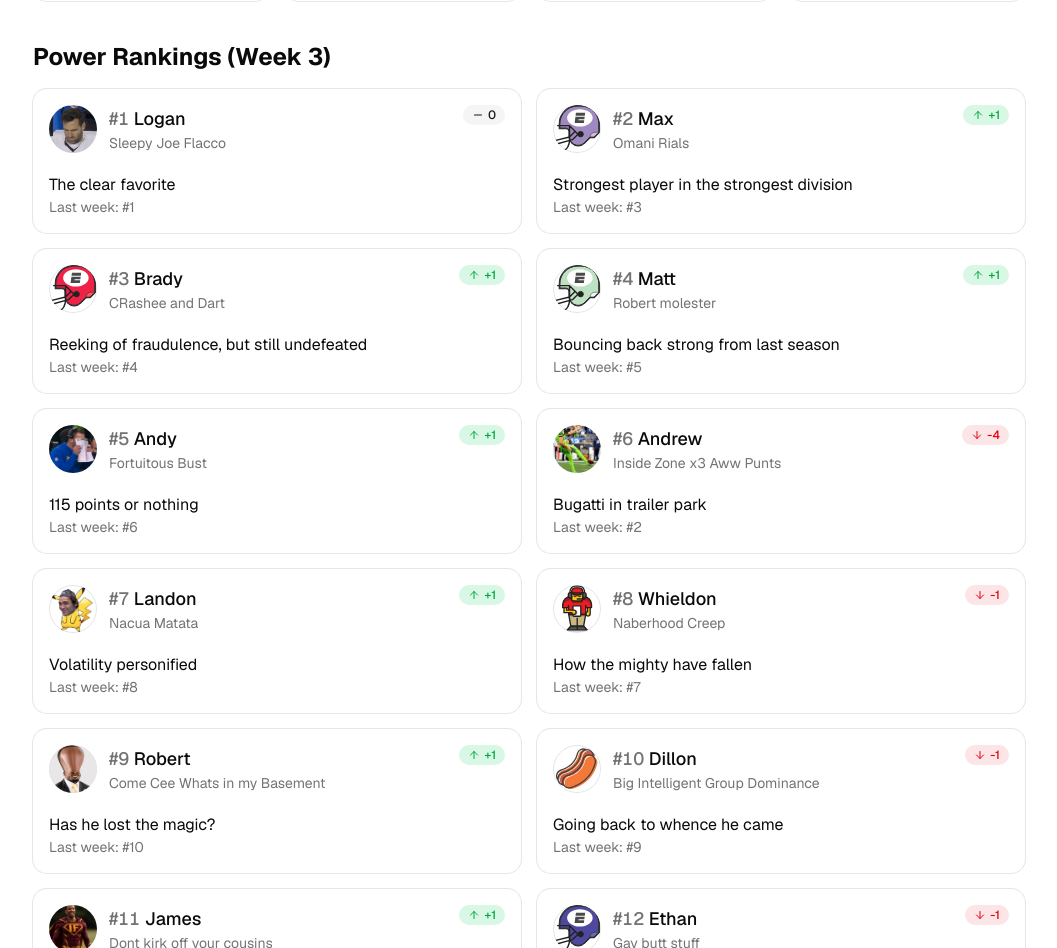
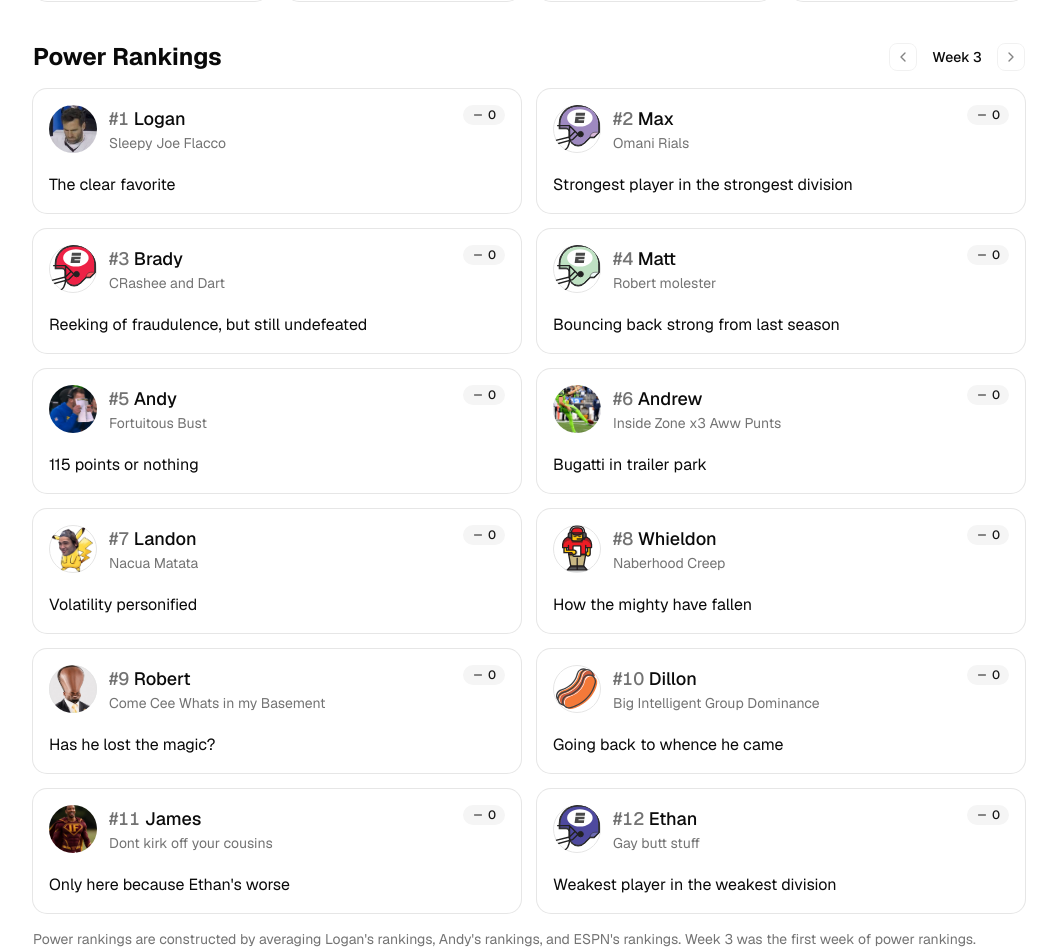
Before and after one commit to LoganMiller5505/fantasy-nextjs-website, a Next.js app: page / in a window 1280 px wide. Shown: the part 522-1470 px from the top of the page, without its empty margins (111-1168 px from the left). Built offline with nearby package versions, Linux system fonts and the light colour scheme.

Commit message:
Update power rank backend logic to enable history

```diff
--- a/app/_components/power_rank.tsx
+++ b/app/_components/power_rank.tsx
@@ -2,8 +2,7 @@ import { ArrowUp, ArrowDown, Minus } from "lucide-react";
 import { Avatar, AvatarFallback, AvatarImage } from "@/components/ui/avatar";
 import { Badge } from "@/components/ui/badge";
 import { Card, CardAction, CardContent, CardDescription, CardHeader, CardTitle } from "@/components/ui/card";
-
-type PowerRankInfo = { name: string; alias: string; newRank: number; oldRank?: number; logoPath: string; description: string }
+import type { PowerRankInfo } from "@/lib/power-rankings";
 
 function RankChange({ newRank, oldRank }: { newRank: number; oldRank?: number }) {
     const delta = oldRank == null ? 0 : oldRank - newRank;
--- /dev/null
+++ b/app/_components/power_rankings.tsx
@@ -0,0 +1,62 @@
+'use client'
+
+import Link from "next/link"
+import { useSearchParams } from "next/navigation"
+import { ChevronLeft, ChevronRight } from "lucide-react"
+import { Button } from "@/components/ui/button"
+import { getRankings, type PowerRankingWeek } from "@/lib/power-rankings"
+import { PowerRank } from "./power_rank"
+
+type Props = { weeks: PowerRankingWeek[] }
+
+// Reads the selected week from ?week=N, falling back to the latest week
+export function PowerRankingsFromUrl({ weeks }: Props) {
+  const week = useSearchParams().get("week")
+  return <PowerRankingsView weeks={weeks} week={week} />
+}
+
+export function PowerRankingsView({ weeks, week }: Props & { week?: string | null }) {
+  const found = weeks.findIndex((w) => String(w.week) === week)
+  const index = found === -1 ? weeks.length - 1 : found
+  const selected = weeks[index]
+  const prev = weeks[index - 1]
+  const next = weeks[index + 1]
+
+  return (
+    <section className="space-y-4">
+      <div className="flex flex-wrap items-center justify-between gap-2">
+        <h2>Power Rankings</h2>
+        <div className="flex items-center gap-2">
+          <WeekButton week={prev?.week} label="Previous week"><ChevronLeft /></WeekButton>
+          <span className="w-16 text-center text-sm font-medium tabular-nums" aria-live="polite">
+            Week {selected.week}
+          </span>
+          <WeekButton week={next?.week} label="Next week"><ChevronRight /></WeekButton>
+        </div>
+      </div>
+      <div className="grid gap-4 sm:grid-cols-2">
+        {getRankings(weeks, selected.week).map((team) => <PowerRank key={team.name} {...team} />)}
+      </div>
+      <p className="text-sm text-muted-foreground">
+        Power rankings are constructed by averaging Logan&apos;s rankings, Andy&apos;s rankings, and ESPN&apos;s rankings. Week 3 was the first week of power rankings.
+      </p>
+    </section>
+  )
+}
+
+function WeekButton({ week, label, children }: { week?: number, label: string, children: React.ReactNode }) {
+  if (week == null) {
+    return <Button variant="outline" size="icon-sm" aria-label={label} disabled>{children}</Button>
+  }
+  return (
+    <Button
+      variant="outline"
+      size="icon-sm"
+      aria-label={label}
+      nativeButton={false}
+      render={<Link href={`?week=${week}`} replace scroll={false} />}
+    >
+      {children}
+    </Button>
+  )
+}
--- a/app/page.tsx
+++ b/app/page.tsx
@@ -1,25 +1,12 @@
 import { sql } from '@/lib/db'
 import { Video } from './_components/vimeo_video'
 // import { Bio } from './_components/bio'
-import { PowerRank } from './_components/power_rank'
+import { Suspense } from 'react'
+import { POWER_RANKINGS } from '@/lib/power-rankings'
+import { PowerRankingsFromUrl, PowerRankingsView } from './_components/power_rankings'
 import Link from "next/link";
 import { ChartColumn, ChartLine, Flame, NotebookPen } from "lucide-react";
 import { Card, CardDescription, CardHeader, CardTitle } from "@/components/ui/card";
-
-const powerRankings = [
-  { name: "Whieldon", alias: "Naberhood Creep",               newRank: 8,   oldRank: 7, logoPath: "/logos/Whieldon.svg", description: "How the mighty have fallen" },
-  { name: "Robert", alias: "Come Cee Whats in my Basement",   newRank: 9,   oldRank: 10, logoPath: "/logos/Robert.jpg", description: "Has he lost the magic?" },
-  { name: "Andy", alias: "Fortuitous Bust",                   newRank: 5,   oldRank: 6, logoPath: "/logos/Andy.jpg", description: "115 points or nothing" },
-  { name: "Logan", alias: "Sleepy Joe Flacco",                newRank: 1,   oldRank: 1, logoPath: "/logos/Logan.jpg", description: "The clear favorite" },
-  { name: "Max", alias: "Omani Rials",                        newRank: 2,   oldRank: 3, logoPath: "/logos/Max.svg", description: "Strongest player in the strongest division" },
-  { name: "Ethan", alias: "Gay butt stuff",                   newRank: 12,  oldRank: 11, logoPath: "/logos/Ethan.svg", description: "Weakest player in the weakest division" },
-  { name: "James", alias: "Dont kirk off your cousins",       newRank: 11,  oldRank: 12, logoPath: "/logos/James.jpg", description: "Only here because Ethan's worse" },
-  { name: "Matt", alias: "Robert molester",                   newRank: 4,   oldRank: 5, logoPath: "/logos/Matt.svg", description: "Bouncing back strong from last season" },
-  { name: "Dillon", alias: "Big Intelligent Group Dominance", newRank: 10,  oldRank: 9, logoPath: "/logos/Dillon.svg", description: "Going back to whence he came" },
-  { name: "Landon", alias: "Nacua Matata",                    newRank: 7,   oldRank: 8, logoPath: "/logos/Landon.png", description: "Volatility personified" },
-  { name: "Brady", alias: "CRashee and Dart",                 newRank: 3,   oldRank: 4, logoPath: "/logos/Brady.svg", description: "Reeking of fraudulence, but still undefeated" },
-  { name: "Andrew", alias: "Inside Zone x3 Aww Punts",        newRank: 6,   oldRank: 2, logoPath: "/logos/Andrew.jpg", description: "Bugatti in trailer park" },
-]
 
 const sections = [
   { href: "/weekly-replays", title: "Weekly Replays", description: "Graphed playback for each matchup", icon: ChartLine },
@@ -55,14 +42,10 @@ export default async function Page() {
         ))}
       </section>
 
-      <section className="space-y-4">
-        <h2>Power Rankings (Week 3)</h2>
-        <div className="grid gap-4 sm:grid-cols-2">
-          {[...powerRankings]
-            .sort((a, b) => a.newRank - b.newRank)
-            .map((team) => <PowerRank key={team.name} {...team} />)}
-        </div>
-      </section>
+      {/* Prerendered with the latest week; ?week=N is applied on the client */}
+      <Suspense fallback={<PowerRankingsView weeks={POWER_RANKINGS} />}>
+        <PowerRankingsFromUrl weeks={POWER_RANKINGS} />
+      </Suspense>
 
     </div>
   )
--- /dev/null
+++ b/lib/power-rankings.ts
@@ -0,0 +1,59 @@
+export type TeamKey =
+  | 'Whieldon' | 'Robert' | 'Andy' | 'Logan' | 'Max' | 'Ethan'
+  | 'James' | 'Matt' | 'Dillon' | 'Landon' | 'Brady' | 'Andrew'
+
+export const TEAMS: Record<TeamKey, { alias: string, logoPath: string }> = {
+  Whieldon: { alias: "Naberhood Creep",                 logoPath: "/logos/Whieldon.svg" },
+  Robert:   { alias: "Come Cee Whats in my Basement",   logoPath: "/logos/Robert.jpg" },
+  Andy:     { alias: "Fortuitous Bust",                 logoPath: "/logos/Andy.jpg" },
+  Logan:    { alias: "Sleepy Joe Flacco",               logoPath: "/logos/Logan.jpg" },
+  Max:      { alias: "Omani Rials",                     logoPath: "/logos/Max.svg" },
+  Ethan:    { alias: "Gay butt stuff",                  logoPath: "/logos/Ethan.svg" },
+  James:    { alias: "Dont kirk off your cousins",      logoPath: "/logos/James.jpg" },
+  Matt:     { alias: "Robert molester",                 logoPath: "/logos/Matt.svg" },
+  Dillon:   { alias: "Big Intelligent Group Dominance", logoPath: "/logos/Dillon.svg" },
+  Landon:   { alias: "Nacua Matata",                    logoPath: "/logos/Landon.png" },
+  Brady:    { alias: "CRashee and Dart",                logoPath: "/logos/Brady.svg" },
+  Andrew:   { alias: "Inside Zone x3 Aww Punts",        logoPath: "/logos/Andrew.jpg" },
+}
+
+export type Ranking = { team: TeamKey, rank: number, description: string }
+export type PowerRankingWeek = { week: number, rankings: Ranking[] }
+export type PowerRankInfo = { name: string, alias: string, newRank: number, oldRank?: number, logoPath: string, description: string }
+
+export const POWER_RANKINGS: PowerRankingWeek[] = [
+  {
+    week: 3,
+    rankings: [
+      { team: "Whieldon", rank: 8,  description: "How the mighty have fallen" },
+      { team: "Robert",   rank: 9,  description: "Has he lost the magic?" },
+      { team: "Andy",     rank: 5,  description: "115 points or nothing" },
+      { team: "Logan",    rank: 1,  description: "The clear favorite" },
+      { team: "Max",      rank: 2,  description: "Strongest player in the strongest division" },
+      { team: "Ethan",    rank: 12, description: "Weakest player in the weakest division" },
+      { team: "James",    rank: 11, description: "Only here because Ethan's worse" },
+      { team: "Matt",     rank: 4,  description: "Bouncing back strong from last season" },
+      { team: "Dillon",   rank: 10, description: "Going back to whence he came" },
+      { team: "Landon",   rank: 7,  description: "Volatility personified" },
+      { team: "Brady",    rank: 3,  description: "Reeking of fraudulence, but still undefeated" },
+      { team: "Andrew",   rank: 6,  description: "Bugatti in trailer park" },
+    ],
+  },
+]
+
+// Joins team info and the previous week's rank (if any), sorted by rank
+export function getRankings(weeks: PowerRankingWeek[], week: number): PowerRankInfo[] {
+  const current = weeks.find((w) => w.week === week)
+  const previous = weeks.find((w) => w.week === week - 1)
+  if (!current) return []
+
+  return current.rankings
+    .map(({ team, rank, description }) => ({
+      name: team,
+      ...TEAMS[team],
+      newRank: rank,
+      oldRank: previous?.rankings.find((r) => r.team === team)?.rank,
+      description,
+    }))
+    .toSorted((a, b) => a.newRank - b.newRank)
+}
```
